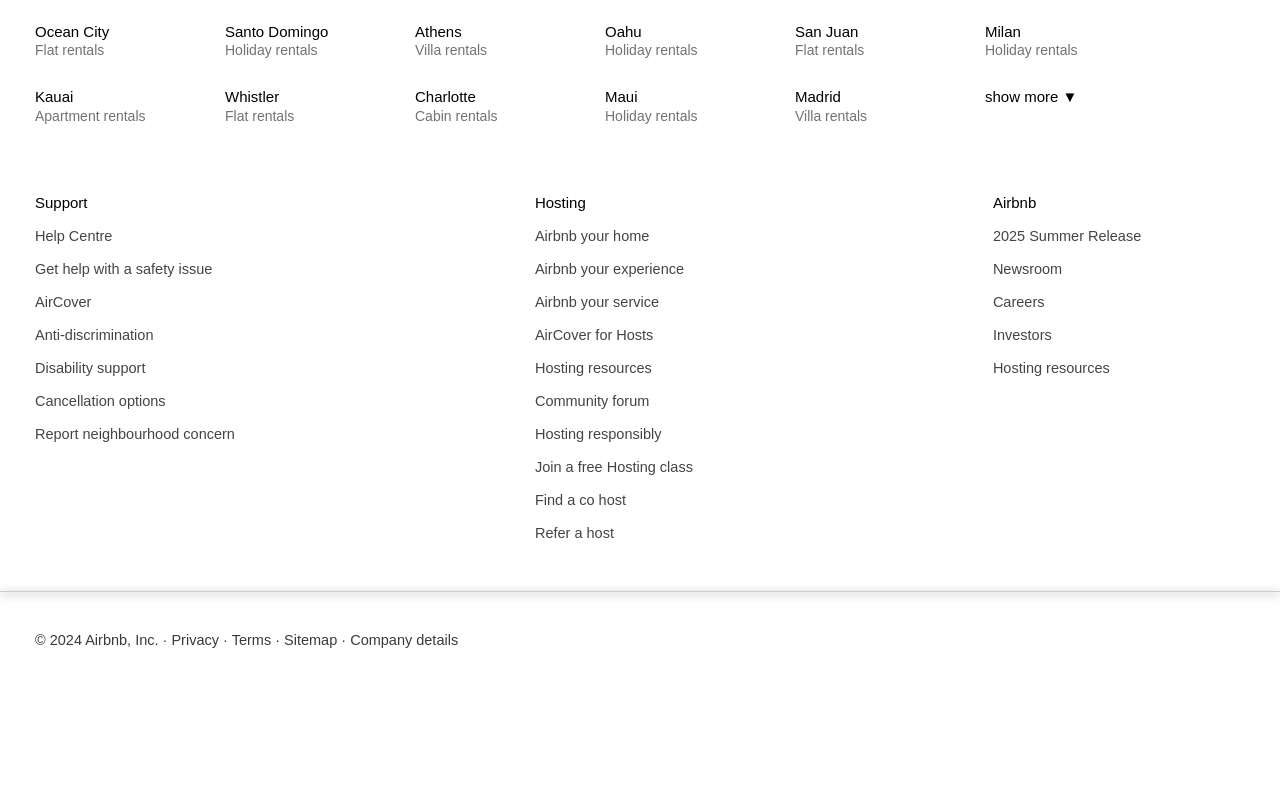
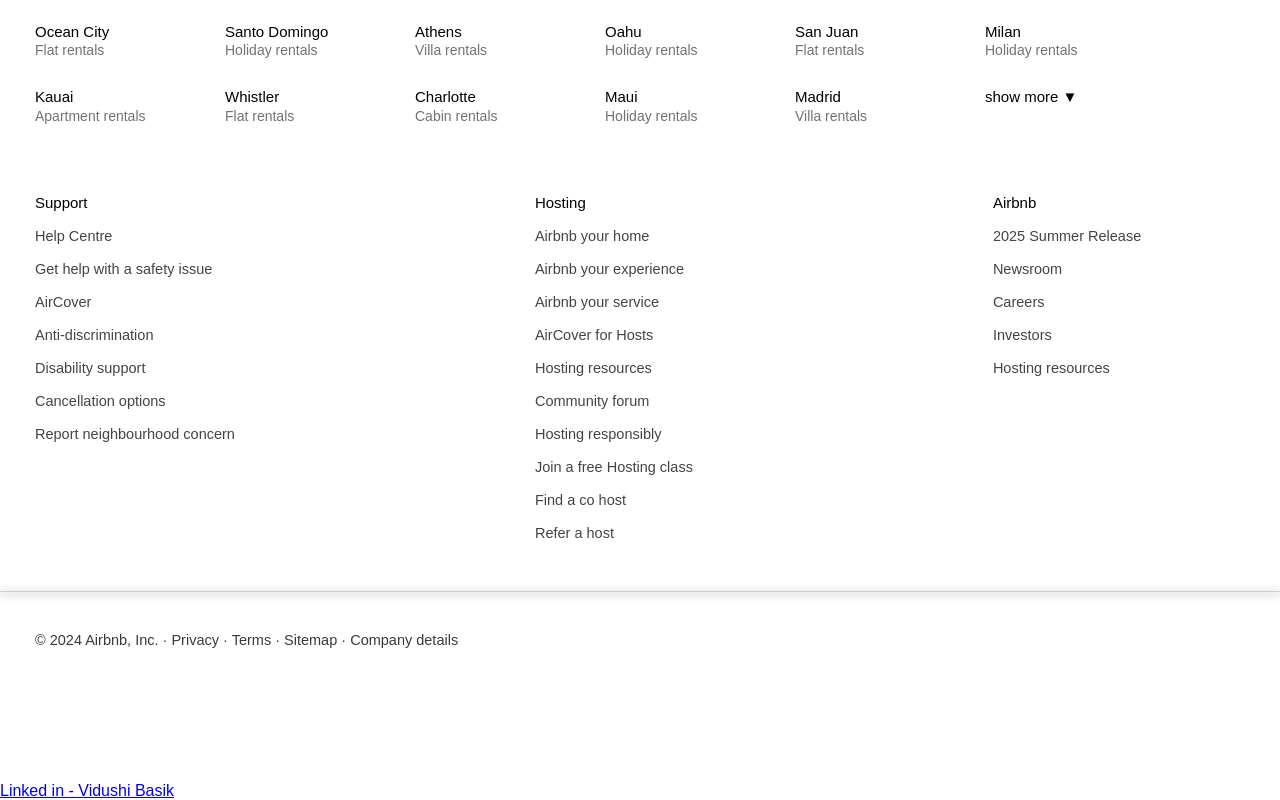
Before and after one commit to VidushiBasik/Airbnb-Homepage-Clone, a plain HTML site: page index.html in a window 1280 px wide. Shown: the part 2267-3067 px from the top of the page. Drawn offline with Linux system fonts and the light colour scheme.

```diff
--- a/index.html
+++ b/index.html
@@ -520,6 +520,12 @@
                 </p>
             </div>
         </div>
+        <div>
+            <div class="badge" data-locale="en_US" data-size="large" data-theme="dark"
+                data-type="VERTICAL" data-vanity="vidushi-basik-7a3827326" data-version="v1"><a
+                    class="badge"
+                    href="https://in.linkedin.com/in/vidushi-basik-7a3827326?trk=profile-badge">Linked in - Vidushi Basik</a></div>
+        </div>
 </body>
 
 </html>
```
